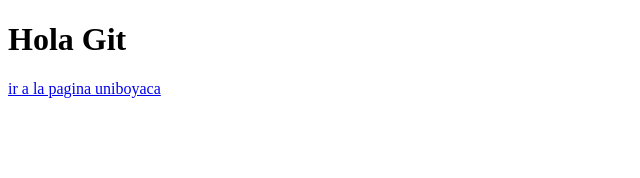
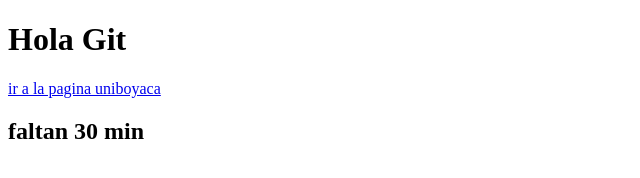
Before and after one commit to 231273214/test_programcion_2, a plain HTML site: page index.html in a window 1280 px wide. Shown: the whole page, without its empty margins (0-640 px from the left). Drawn offline with Linux system fonts and the light colour scheme.

Commit message:
se genero un mensaje el cual indica el tiempo que falta para que la clase termine

```diff
--- a/index.html
+++ b/index.html
@@ -7,5 +7,6 @@
     <body>
         <h1> Hola Git</h1>
         <a href="https://uniboyaca.edu.co">ir a la pagina uniboyaca</a>
+        <h2>faltan 30 min</h2>
     </body>
 </html>
```
